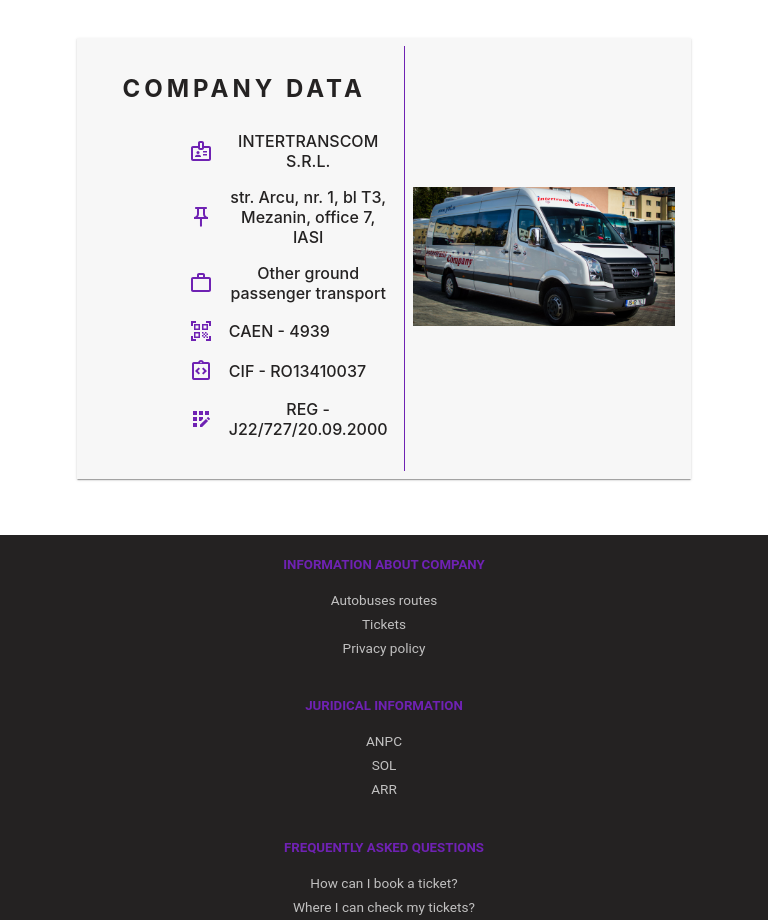
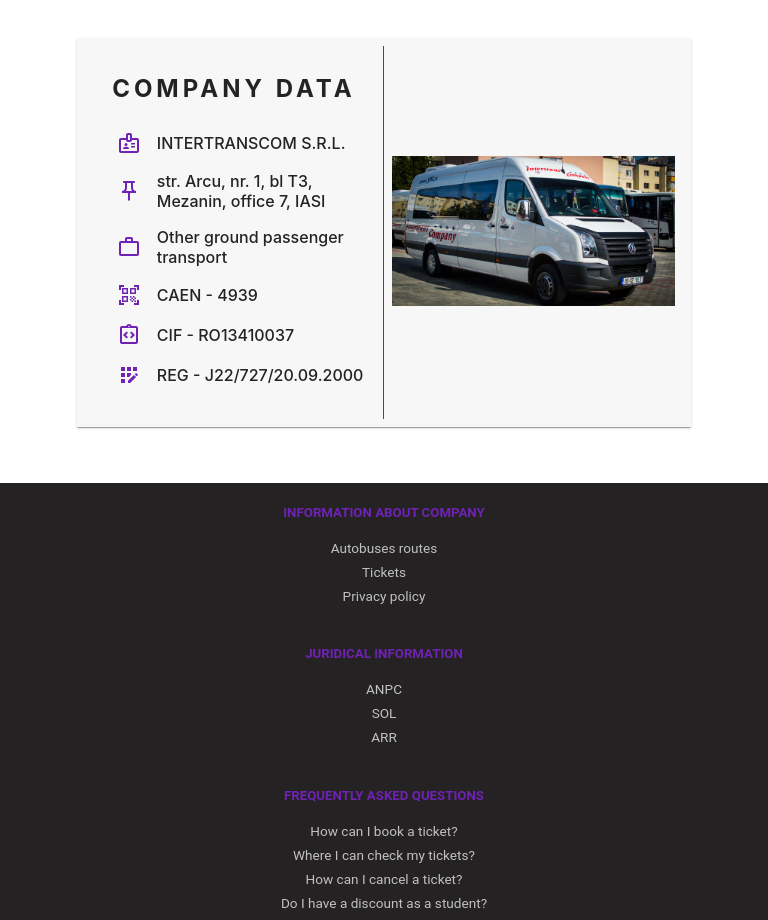
Before and after one commit to carla-vartolomei/transport-app, a Next.js app: page /about in a window 768 px wide. Shown: the part 849-1769 px from the top of the page. Built offline with nearby package versions, Linux system fonts and the light colour scheme.

Commit message:
make about page responsive on tablet

```diff
--- a/components/header/DrawerComponent.js
+++ b/components/header/DrawerComponent.js
@@ -24,6 +24,8 @@ function DrawerComponent({ startPoint, endPoint }) {
               if (item === "routes")
                 return (
                   <ListItem key={index.toString()} className="drawerListItem">
+                    <Link key={index.toString()} href={path} passHref>
+                      <a>
                         <TreeView
                           aria-label="file system navigator"
                           defaultCollapseIcon={<ExpandMoreIcon />}
@@ -51,6 +53,8 @@ function DrawerComponent({ startPoint, endPoint }) {
                             })}
                           </TreeItem>
                         </TreeView>
+                      </a>
+                    </Link>
                   </ListItem>
                 )
               else
--- a/styles/About.module.scss
+++ b/styles/About.module.scss
@@ -61,3 +61,18 @@
     margin-top: 2.5rem;
   }
 }
+
+@media (min-width: 700px) and (max-width: 1199px) {
+  .sectionRoot {
+    .companyDataSection {
+      .companyDataList {
+        display: flex;
+        flex-direction: column;
+        justify-content: flex-start;
+        margin-left: 0 !important;
+        text-align: left;
+        padding-left: 1rem;
+      }
+    }
+  }
+}
```
Lines whose indentation alone changed are shown as unchanged.
